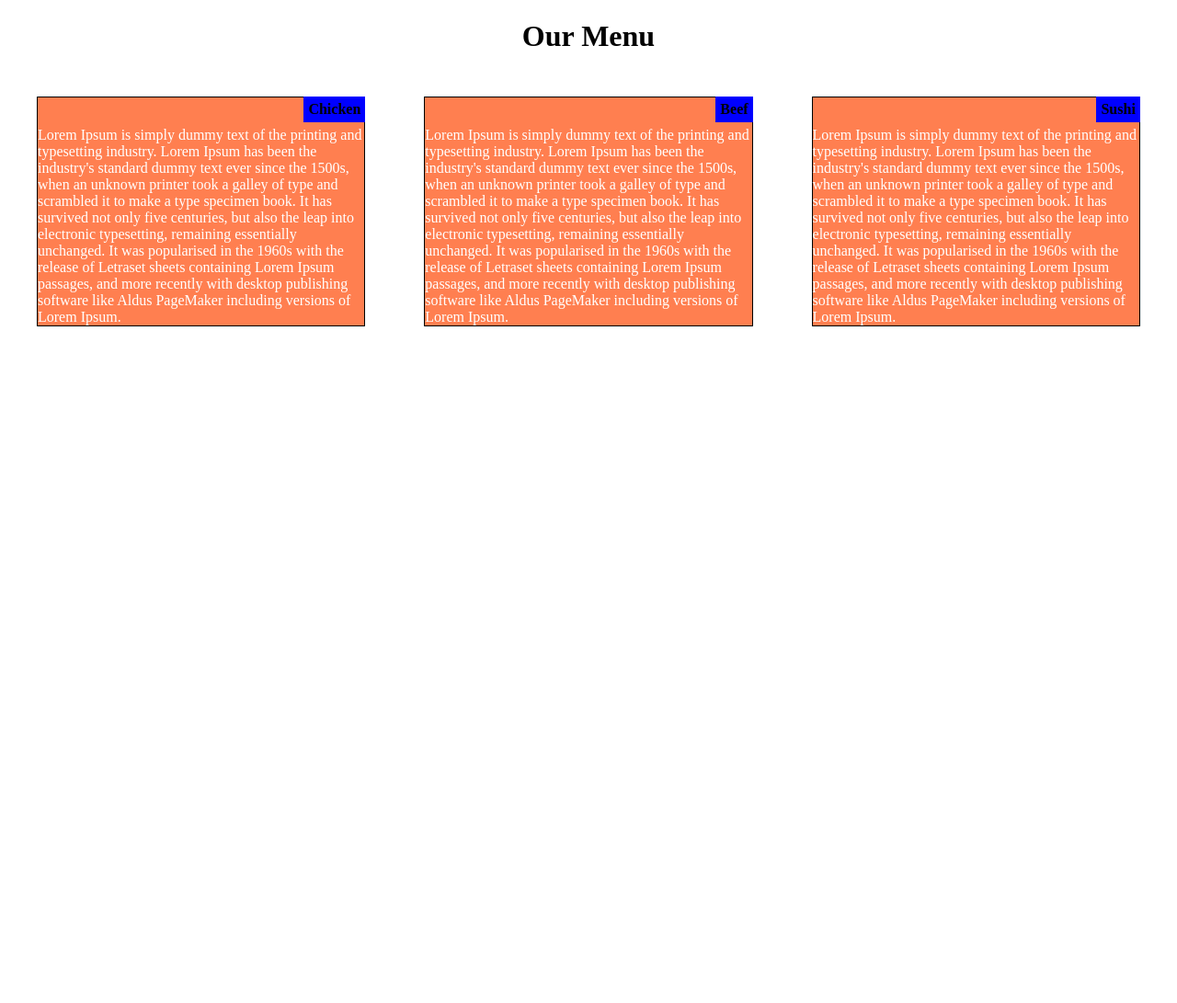
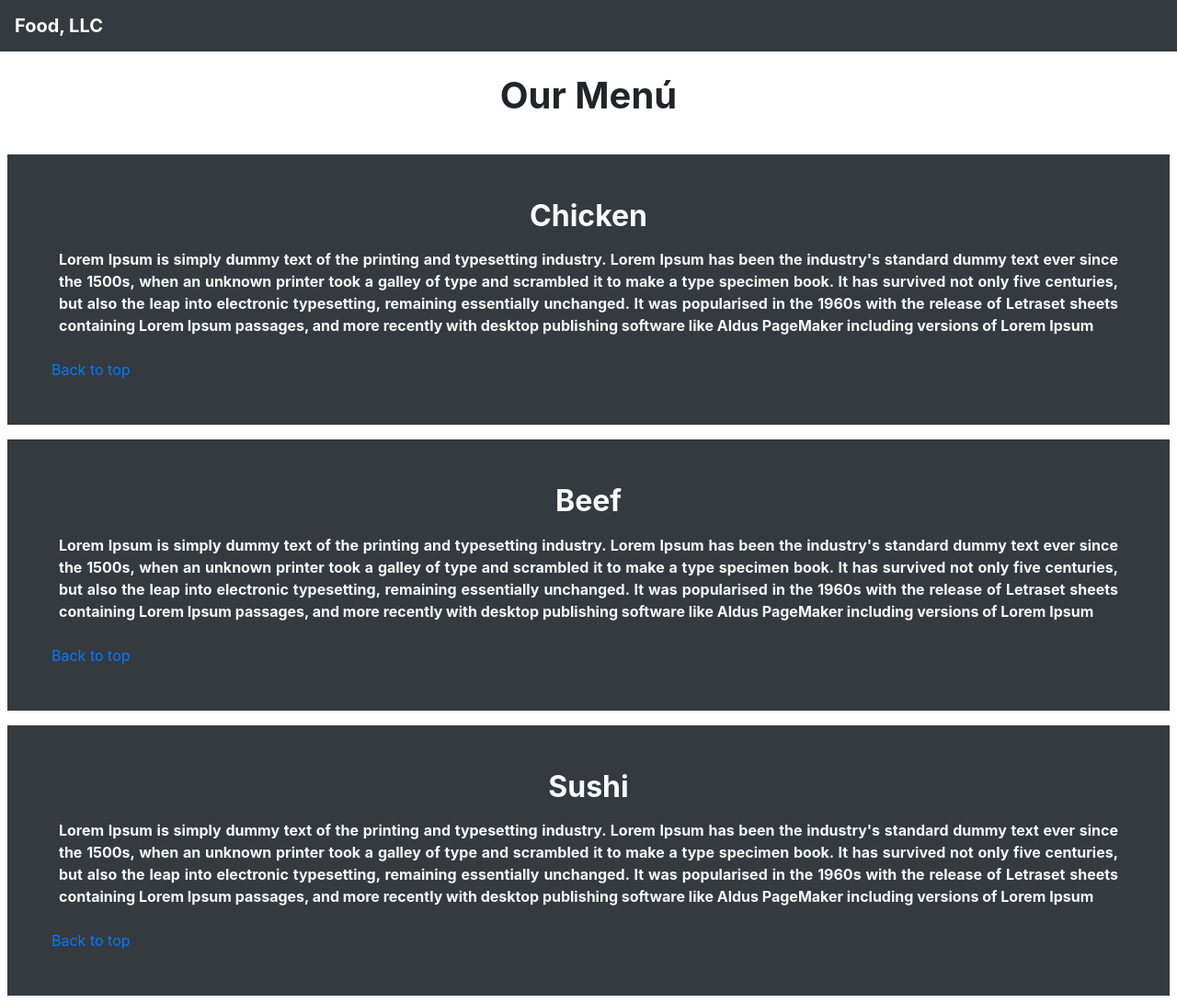
Before and after one commit to srajimit/mod4.srajimit.github.io, a plain HTML site: page index.html in a window 1280 px wide. Shown: the whole page at 92% size. Before the commit the page ends 800 px from the top, so only its background shows below. Drawn offline with nearby package versions, Linux system fonts and the light colour scheme.

Commit message:
Add files via upload

```diff
--- a/index.html
+++ b/index.html
@@ -1,45 +1,89 @@
-<!DOCTYPE html>
-<html>
+<!doctype html>
+<html lang="en">
   <head>
     <meta charset="utf-8">
+    <meta http-equiv="X-UA-Compatible" content="IE=edge">
     <meta name="viewport" content="width=device-width, initial-scale=1">
-<title>Coursera Module2 Solution Responsive WebPage</title>
-<link rel="stylesheet" href="css/stylesheet.css">
+
+    <!-- HTML5 shim and Respond.js for IE8 support of HTML5 elements and media queries -->
+    <!-- WARNING: Respond.js doesn't work if you view the page via file:// -->
+    <!--[if lt IE 9]>
+      <script src="https://oss.maxcdn.com/html5shiv/3.7.2/html5shiv.min.js"></script>
+      <script src="https://oss.maxcdn.com/respond/1.4.2/respond.min.js"></script>
+    <![endif]-->
+
+    <title>Food LLC</title>
+    <link rel="stylesheet" href="css/bootstrap.min.css">
+    <link rel="stylesheet" href="css/styles.css">
   </head>
+
 <body>
-<h1>Our Menu</h1>
-
+    <!--navbar-->
+    <nav id="top" class="navbar navbar-expand-md navbar-dark bg-dark">
+      <a class="navbar-brand font-weight-bold" href="#">Food, LLC</a>
+      <button class="navbar-toggler" type="button" data-toggle="collapse" data-target="#navbarNav" aria-controls="navbarNav" aria-expanded="false"
+        aria-label="Toggle navigation">
+        <span class="navbar-toggler-icon"></span>
+      </button>
+      <div class="collapse navbar-collapse" id="navbarNav">
+        <ul class="navbar-nav mr-auto">
+          <li class="nav-item active">
+            <a class="nav-link text-capitalize d-md-none d-xl-none  text-center" href="#chicken">Chicken
+              <span class="sr-only">(current)</span>
+            </a>
+          </li>
+          <li class="nav-item">
+            <a class="nav-link  text-capitalize d-md-none d-xl-none text-center" href="#beef">Beef</a>
+          </li>
+          <li class="nav-item">
+            <a class="nav-link  text-capitalize d-md-none d-xl-none text-center" href="#sushi">Sushi</a>
+          </li>
+        </ul>
+      </div>
+    </nav>
+    <!--end navbar-->
+  <header>
+    <h1 class="text-capitalize text-center p-4 font-weight-bold">Our Menú</h1>
+  </header>
+  <!--text container section-->
+  <section class="container-fluid">
     <div class="row">
-  <div class="col-lg-4 col-md-6">
-  	<div class="box">
-  		<h4 id= "boxtitle">Chicken</h4>
-  		<div class="body">
-  		<p> Lorem Ipsum is simply dummy text of the printing and typesetting industry. Lorem Ipsum has been the industry's standard dummy text ever since the 1500s, when an unknown printer took a galley of type and scrambled it to make a type specimen book. It has survived not only five centuries, but also the leap into electronic typesetting, remaining essentially unchanged. It was popularised in the 1960s with the release of Letraset sheets containing Lorem Ipsum passages, and more recently with desktop publishing software like Aldus PageMaker including versions of Lorem Ipsum.</p>
+      <div class="col-xs-12 col-sm-12 col-md-6 col-lg-12 p-2">
+        <!--chicken text-->
+        <div id="chicken" class="bg-dark p-5 text-light">
+          <h2 class="font-weight-bold text-center bg-dark">Chicken</h2>
+          <p class="text-justify bg-dark p-2 font-weight-bold"> Lorem Ipsum is simply dummy text of the printing and typesetting industry. Lorem Ipsum has been the industry's standard dummy text ever since the 1500s, when an unknown printer took a galley of type and scrambled it to make a type specimen book. It has survived not only five centuries, but also the leap into electronic typesetting, remaining essentially unchanged. It was popularised in the 1960s with the release of Letraset sheets containing Lorem Ipsum passages, and more recently with desktop publishing software like Aldus PageMaker including versions of Lorem Ipsum</p>
+          <a href="#top">Back to top</a>
         </div>
       </div>
+      <!--end chiken text-->
+      <!--beef text-->
+      <div class="col-xs-12 col-sm-12 col-md-6 col-lg-12 p-2">
+        <div id="beef" class="bg-dark p-5 text-light">
+          <h2 class="font-weight-bold text-center bg-dark">Beef</h2>
+          <p class="text-justify bg-dark p-2 font-weight-bold">Lorem Ipsum is simply dummy text of the printing and typesetting industry. Lorem Ipsum has been the industry's standard dummy text ever since the 1500s, when an unknown printer took a galley of type and scrambled it to make a type specimen book. It has survived not only five centuries, but also the leap into electronic typesetting, remaining essentially unchanged. It was popularised in the 1960s with the release of Letraset sheets containing Lorem Ipsum passages, and more recently with desktop publishing software like Aldus PageMaker including versions of Lorem Ipsum </p>
+          <a href="#top">Back to top</a>
         </div>
+      </div>
+      <!--end beef text-->
+      <!--sushi text-->
+      <div class="col-xs-12 col-sm-12 col-md-12 col-lg-12 p-2">
+        <div id="sushi" class="bg-dark p-5 text-light">
+          <h2 class="font-weight-bold text-center bg-dark">Sushi</h2>
+          <p class="text-justify bg-dark p-2 font-weight-bold">Lorem Ipsum is simply dummy text of the printing and typesetting industry. Lorem Ipsum has been the industry's standard dummy text ever since the 1500s, when an unknown printer took a galley of type and scrambled it to make a type specimen book. It has survived not only five centuries, but also the leap into electronic typesetting, remaining essentially unchanged. It was popularised in the 1960s with the release of Letraset sheets containing Lorem Ipsum passages, and more recently with desktop publishing software like Aldus PageMaker including versions of Lorem Ipsum </p>
+          <a href="#top">Back to top</a>
+        </div>
+      </div>
+      <!--end sushi text-->
+    </div>
+  </section>
+  <!--end section container-->
 
 
-  <div class="col-lg-4 col-md-6">
-  	<div class="box">
-  		<h4 id= "boxtitle">Beef</h4>
-  		<div class="body">
-  		<p> Lorem Ipsum is simply dummy text of the printing and typesetting industry. Lorem Ipsum has been the industry's standard dummy text ever since the 1500s, when an unknown printer took a galley of type and scrambled it to make a type specimen book. It has survived not only five centuries, but also the leap into electronic typesetting, remaining essentially unchanged. It was popularised in the 1960s with the release of Letraset sheets containing Lorem Ipsum passages, and more recently with desktop publishing software like Aldus PageMaker including versions of Lorem Ipsum.</p>
-  		</div>
-  	</div>
-  </div>
-
-
-   <div class="col-lg-4 col-md-12">
-  	<div class="box">
-  		<h4 id= "boxtitle">Sushi</h4>
-  		<div class="body">
-  		<p>Lorem Ipsum is simply dummy text of the printing and typesetting industry. Lorem Ipsum has been the industry's standard dummy text ever since the 1500s, when an unknown printer took a galley of type and scrambled it to make a type specimen book. It has survived not only five centuries, but also the leap into electronic typesetting, remaining essentially unchanged. It was popularised in the 1960s with the release of Letraset sheets containing Lorem Ipsum passages, and more recently with desktop publishing software like Aldus PageMaker including versions of Lorem Ipsum.</p>
-  		</div>
-  	</div>
-  </div>
-
-</div>
-
+  <!--bootstrap js-->
+  <!-- jQuery (Bootstrap JS plugins depend on it) -->
+  <script src="js/jquery-1.11.3.min.js"></script>
+  <script src="js/bootstrap.min.js"></script>
+  <script src="js/script.js"></script>
 </body>
 </html>
```
Lines whose indentation alone changed are shown as unchanged.
